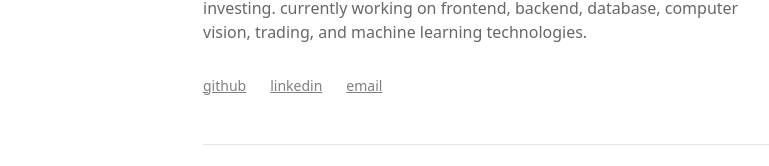
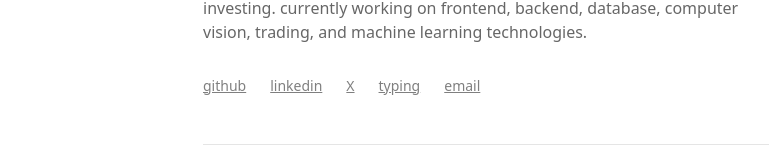
Before and after one commit to brinzunza/portfolio, a Next.js app: page / in a window 1280 px wide. Shown: the part 322-488 px from the top of the page, without its empty margins (245-1014 px from the left). Built offline with nearby package versions, Linux system fonts and the light colour scheme.

Commit message:
added x, typing, email buttons

```diff
--- a/src/pages/index.tsx
+++ b/src/pages/index.tsx
@@ -6,6 +6,7 @@ import { blogPosts } from '../data/blogPosts';
 const LandingPage: React.FC = () => {
   const router = useRouter();
   const [currentTime, setCurrentTime] = useState('');
+  const [copied, setCopied] = useState(false);
 
   useEffect(() => {
     const updateTime = () => {
@@ -22,6 +23,17 @@ const LandingPage: React.FC = () => {
     const interval = setInterval(updateTime, 1000);
     return () => clearInterval(interval);
   }, []);
+
+  const handleEmailClick = async (e: React.MouseEvent) => {
+    e.preventDefault();
+    try {
+      await navigator.clipboard.writeText('bruno.inzunza24@gmail.com');
+      setCopied(true);
+      setTimeout(() => setCopied(false), 2000);
+    } catch (err) {
+      console.error('Failed to copy email:', err);
+    }
+  };
 
   // Get most recent project and blog post
   const projects = [
@@ -95,11 +107,27 @@ const LandingPage: React.FC = () => {
               linkedin
             </a>
             <a
-              href="mailto:bruno.inzunza24@gmail.com"
+              href="https://x.com/brinzunza"
+              target="_blank"
+              rel="noopener noreferrer"
               className="text-black/50 hover:text-black transition-all underline"
             >
-              email
+              X
             </a>
+            <a
+              href="https://monkeytype.com/profile/brinzunza"
+              target="_blank"
+              rel="noopener noreferrer"
+              className="text-black/50 hover:text-black transition-all underline"
+            >
+              typing
+            </a>
+            <button
+              onClick={handleEmailClick}
+              className="text-black/50 hover:text-black transition-all underline relative"
+            >
+              {copied ? 'copied!' : 'email'}
+            </button>
           </div>
 
           {/* Latest work section */}
```
